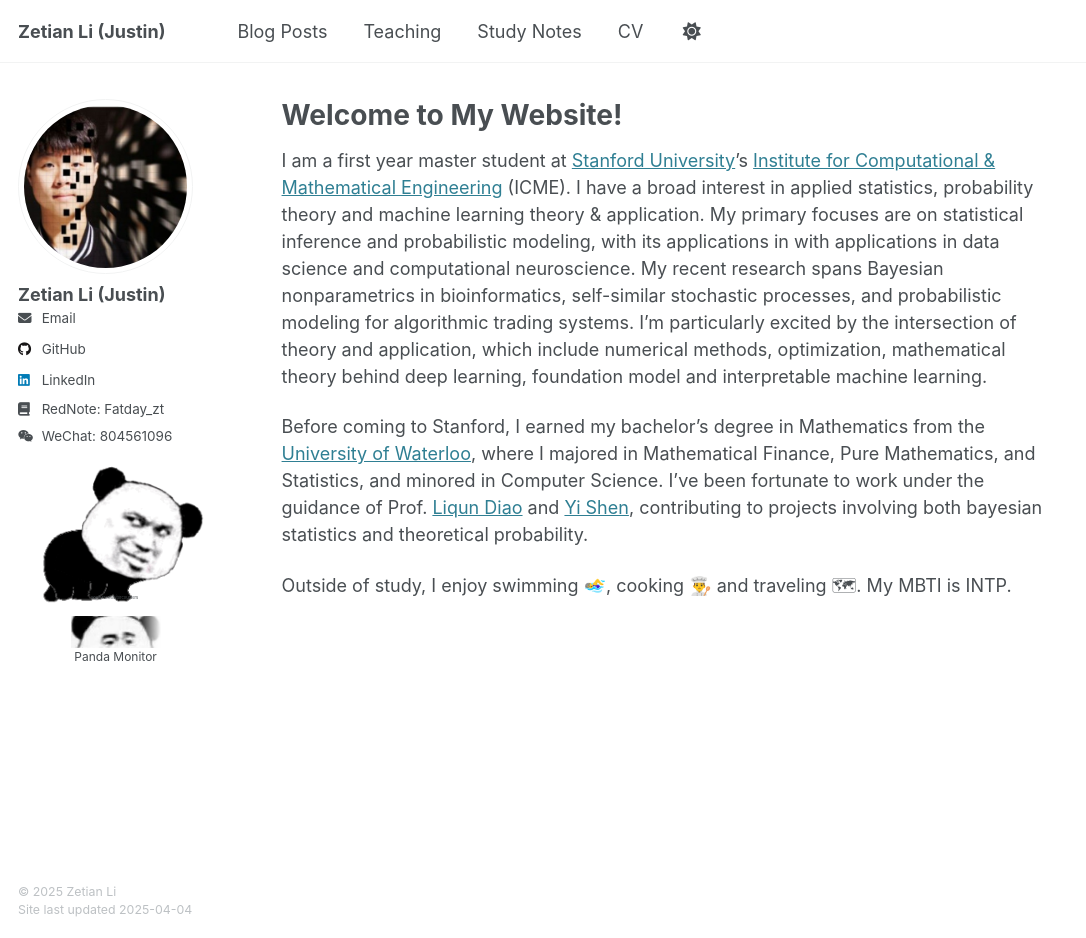
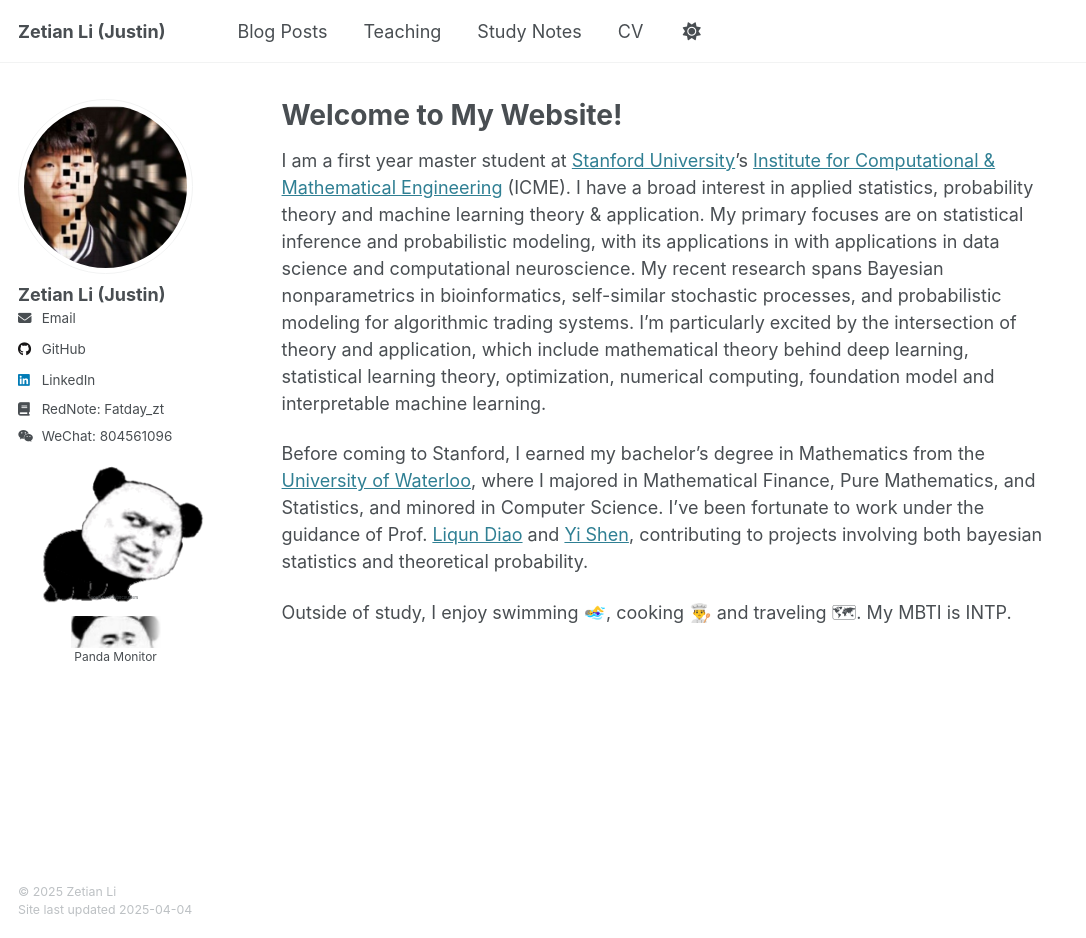
Before and after one commit to fatday/fatday.github.io, a Jekyll site: the page built from _pages/about.md, in a window 1280 px wide and 938 px high. Shown: the whole window, without its empty margins (0-1086 px from the left). Built offline with Jekyll 4.4.1, drawn with Linux system fonts in a browser that asks for light colours.

Commit message:
Update about.md

```diff
--- a/_pages/about.md
+++ b/_pages/about.md
@@ -12,7 +12,7 @@ redirect_from:
 ---
 
 # Welcome to My Website!
-I am a first year master student at [Stanford University](https://www.stanford.edu/)'s [Institute for Computational & Mathematical Engineering](https://icme.stanford.edu/) (ICME). I have a broad interest in applied statistics, probability theory and machine learning theory & application. My primary focuses are on statistical inference and probabilistic modeling, with its applications in with applications in data science and computational neuroscience. My recent research spans Bayesian nonparametrics in bioinformatics, self-similar stochastic processes, and probabilistic modeling for algorithmic trading systems.  I'm particularly excited by the intersection of theory and application, which include numerical methods, optimization, mathematical theory behind deep learning, foundation model and interpretable machine learning.
+I am a first year master student at [Stanford University](https://www.stanford.edu/)'s [Institute for Computational & Mathematical Engineering](https://icme.stanford.edu/) (ICME). I have a broad interest in applied statistics, probability theory and machine learning theory & application. My primary focuses are on statistical inference and probabilistic modeling, with its applications in with applications in data science and computational neuroscience. My recent research spans Bayesian nonparametrics in bioinformatics, self-similar stochastic processes, and probabilistic modeling for algorithmic trading systems.  I'm particularly excited by the intersection of theory and application, which include mathematical theory behind deep learning, statistical learning theory, optimization, numerical computing, foundation model and interpretable machine learning.
 
 Before coming to Stanford, I earned my bachelor’s degree in Mathematics from the [University of Waterloo](https://uwaterloo.ca/), where I majored in Mathematical Finance, Pure Mathematics, and Statistics, and minored in Computer Science. I’ve been fortunate to work under the guidance of Prof. [Liqun Diao](http://liqundiao.com/) and [Yi Shen](https://sites.google.com/site/yishenenglish/), contributing to projects involving both bayesian statistics and theoretical probability.
 
```
